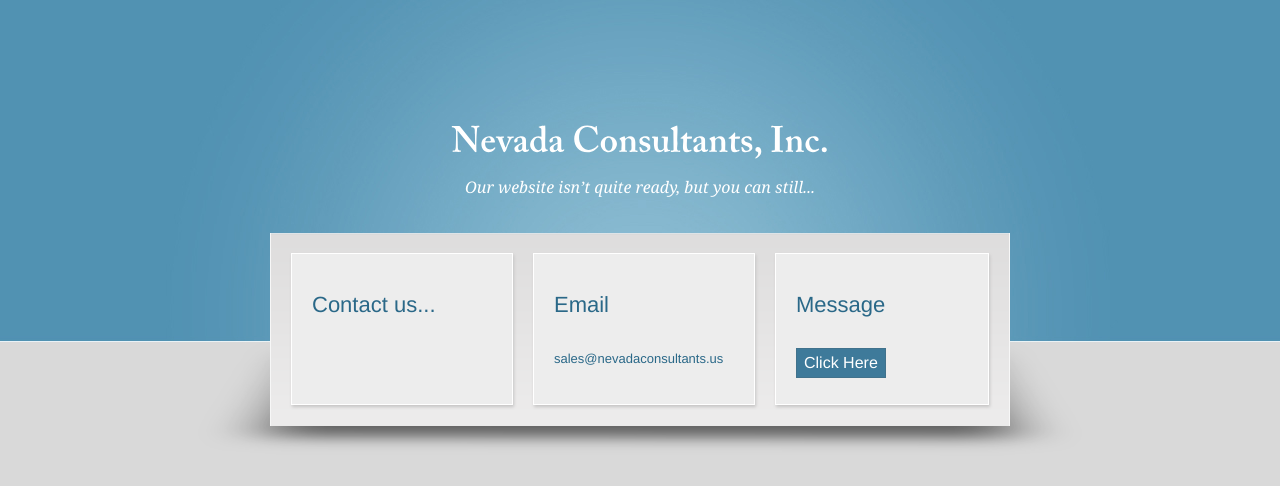
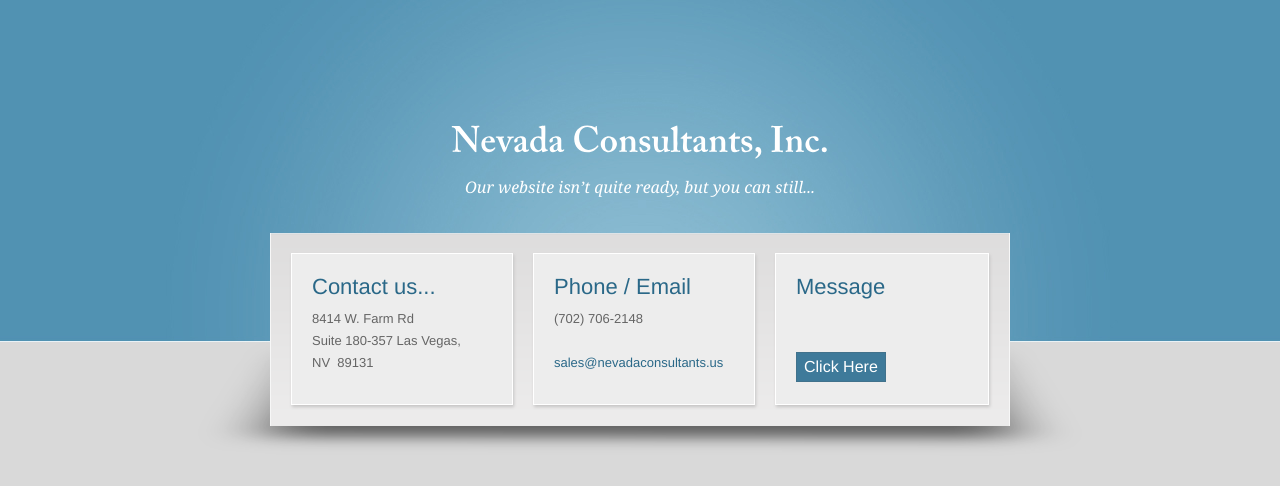
Before and after one commit to aamcnamara/aamcnamara.github.io, a plain HTML site: page index.html in a window 1280 px wide. Drawn offline with nearby package versions, Linux system fonts and the light colour scheme.

Commit message:
updated address / phone

```diff
--- a/index.html
+++ b/index.html
@@ -2,7 +2,7 @@
 <html xmlns="http://www.w3.org/1999/xhtml">
 <head>
 <meta http-equiv="Content-Type" content="text/html; charset=utf-8" />
-<title>Nevada Consultants</title>
+<title>Nevada Consultants, Inc.</title>
 <link rel="shortcut icon" href="favicon.ico" type="image/x-icon" />
 <link href="tools/style.css" rel="stylesheet" type="text/css" />
 <link href="tools/960.css" rel="stylesheet" type="text/css" />
@@ -20,18 +20,19 @@
 	<div class="main">
 		<div class="mcontent">
 			<div class="box mr20">
-				<br />
 				<h2>Contact us...</h2>
+				<p>8414 W. Farm Rd<br />
+				   Suite 180-357
+				   Las Vegas, NV&nbsp;&nbsp;89131</p>
 			</div>
 			<div class="box mr20">
-				<br />
-				<h2>Email</h2>
-				<p><br /><a href="mailto:sales@nevadaconsultants.us">sales@nevadaconsultants.us</a></p>
+				<h2>Phone / Email</h2>
+				<p>(702) 706-2148<br /><br />
+				  <a href="mailto:sales@nevadaconsultants.us">sales@nevadaconsultants.us</a></p>
 			</div>
 			<div class="box2">
-				<br />
 				<h2>Message</h2>
-				<p><br />
+				<p><br /><br />
 				<a class="get" target=_new href="https://docs.google.com/forms/d/e/1FAIpQLSdX-72D55hDmz_DpfknD96YOl8Nle4ZhSevq5G_g9G42lOKxA/viewform?entry.318191452=Your+Name+or+Company+Name&entry.1431050195=Your+Email&entry.1046037319=What+would+you+like+to+know?">Click Here</a>
 				</p>
 			</div>
```
Also changed, not shown: index2.html (+4 -2 lines).
